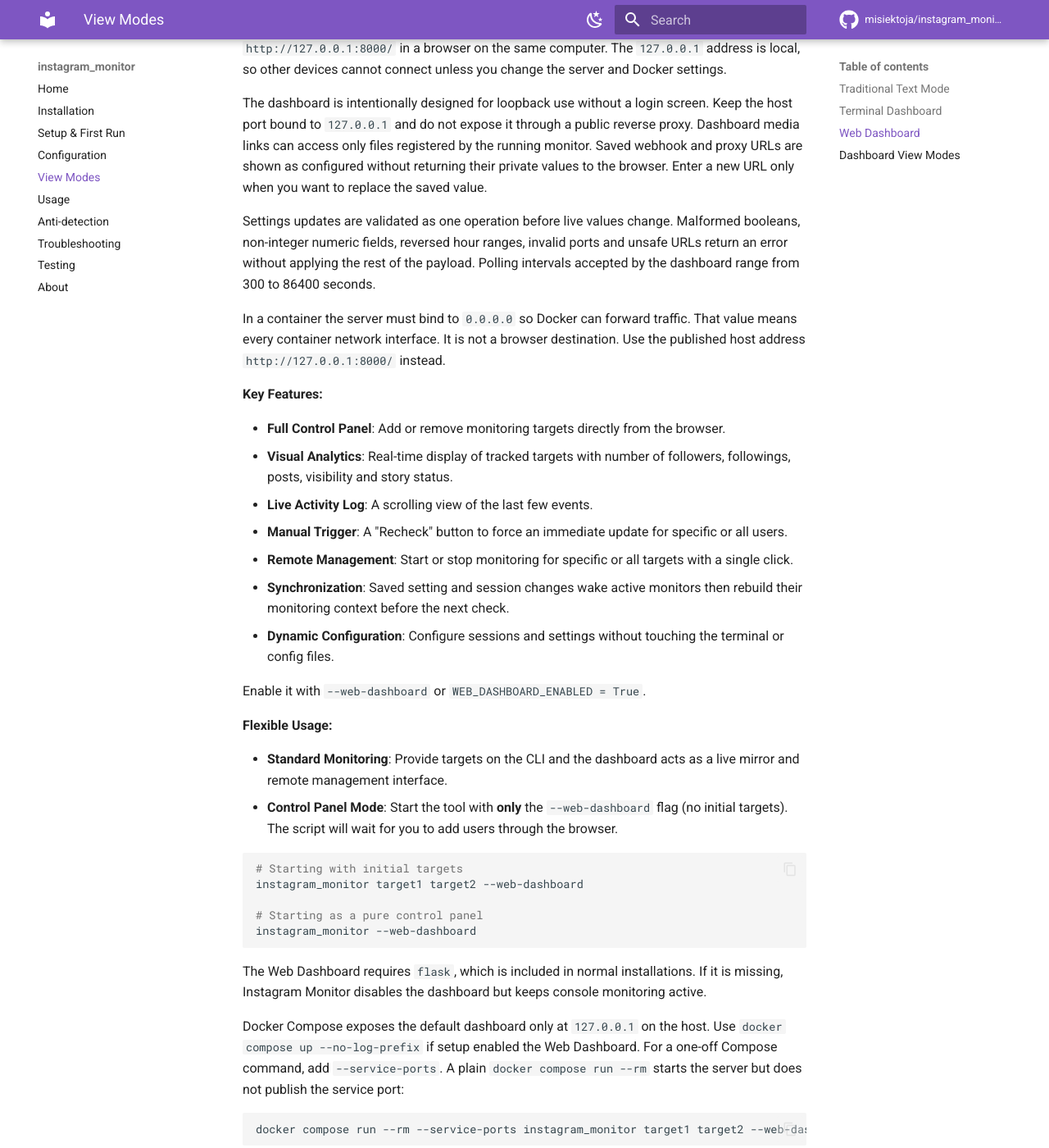
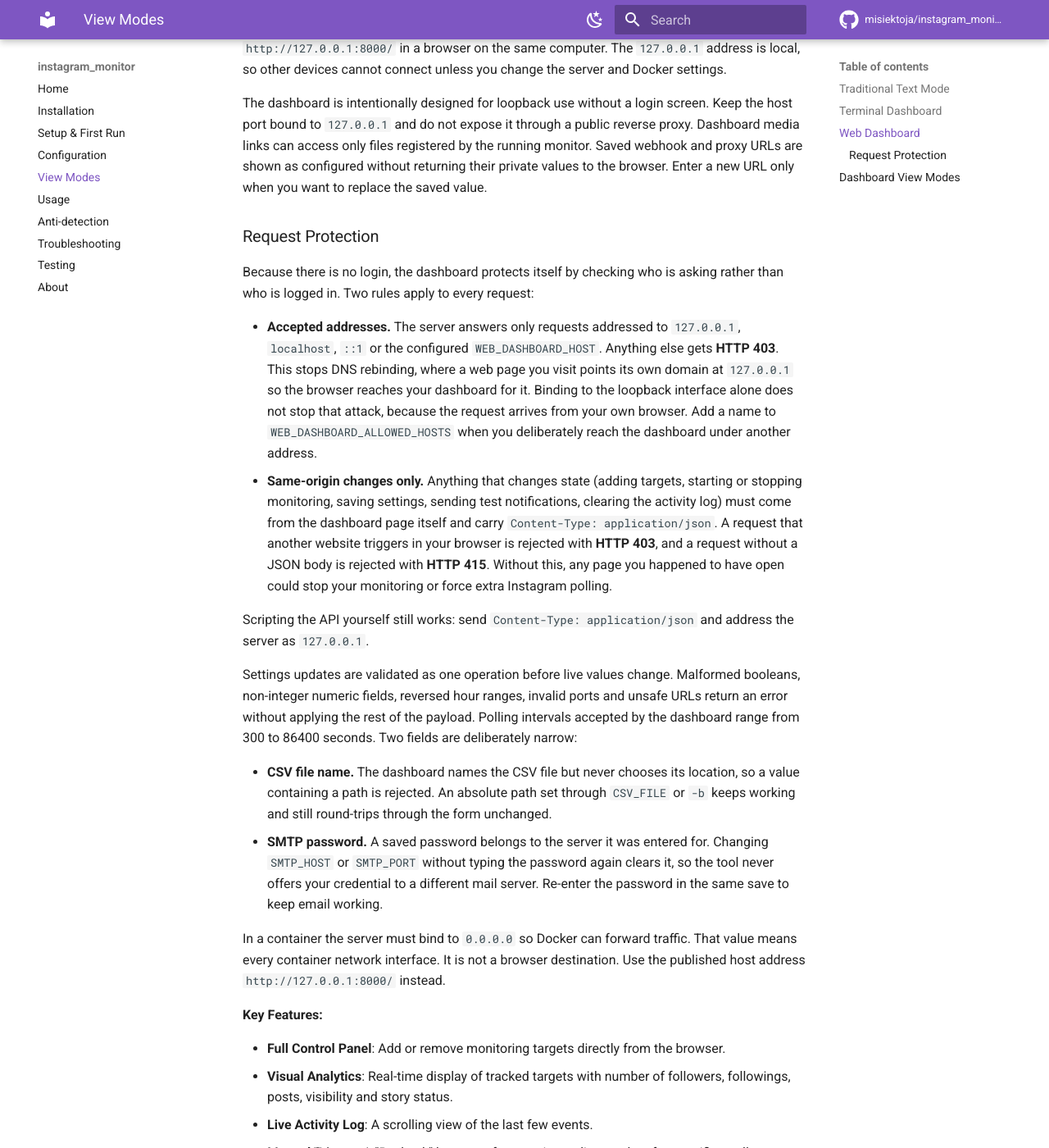
Before and after one commit to misiektoja/instagram_monitor, an MkDocs documentation site: the page built from docs/view-modes.md, in a window 1280 px wide and 1400 px high, scrolled down 1904 px. Shown: the whole window at 82% size. Built offline with MkDocs 1.6.1 and Material for MkDocs 9.7.7, drawn with Linux system fonts in a browser that asks for light colours; comment, search, counter and statistics services are not loaded.

Commit message:
docs(dashboard): explain request and credential protection

```diff
--- a/docs/view-modes.md
+++ b/docs/view-modes.md
@@ -62,7 +62,20 @@
 
 The dashboard is intentionally designed for loopback use without a login screen. Keep the host port bound to `127.0.0.1` and do not expose it through a public reverse proxy. Dashboard media links can access only files registered by the running monitor. Saved webhook and proxy URLs are shown as configured without returning their private values to the browser. Enter a new URL only when you want to replace the saved value.
 
-Settings updates are validated as one operation before live values change. Malformed booleans, non-integer numeric fields, reversed hour ranges, invalid ports and unsafe URLs return an error without applying the rest of the payload. Polling intervals accepted by the dashboard range from 300 to 86400 seconds.
+<a id="dashboard-request-protection"></a>
+### Request Protection
+
+Because there is no login, the dashboard protects itself by checking who is asking rather than who is logged in. Two rules apply to every request:
+
+- **Accepted addresses.** The server answers only requests addressed to `127.0.0.1`, `localhost`, `::1` or the configured `WEB_DASHBOARD_HOST`. Anything else gets **HTTP 403**. This stops DNS rebinding, where a web page you visit points its own domain at `127.0.0.1` so the browser reaches your dashboard for it. Binding to the loopback interface alone does not stop that attack, because the request arrives from your own browser. Add a name to `WEB_DASHBOARD_ALLOWED_HOSTS` when you deliberately reach the dashboard under another address.
+- **Same-origin changes only.** Anything that changes state (adding targets, starting or stopping monitoring, saving settings, sending test notifications, clearing the activity log) must come from the dashboard page itself and carry `Content-Type: application/json`. A request that another website triggers in your browser is rejected with **HTTP 403**, and a request without a JSON body is rejected with **HTTP 415**. Without this, any page you happened to have open could stop your monitoring or force extra Instagram polling.
+
+Scripting the API yourself still works: send `Content-Type: application/json` and address the server as `127.0.0.1`.
+
+Settings updates are validated as one operation before live values change. Malformed booleans, non-integer numeric fields, reversed hour ranges, invalid ports and unsafe URLs return an error without applying the rest of the payload. Polling intervals accepted by the dashboard range from 300 to 86400 seconds. Two fields are deliberately narrow:
+
+- **CSV file name.** The dashboard names the CSV file but never chooses its location, so a value containing a path is rejected. An absolute path set through `CSV_FILE` or `-b` keeps working and still round-trips through the form unchanged.
+- **SMTP password.** A saved password belongs to the server it was entered for. Changing `SMTP_HOST` or `SMTP_PORT` without typing the password again clears it, so the tool never offers your credential to a different mail server. Re-enter the password in the same save to keep email working.
 
 In a container the server must bind to `0.0.0.0` so Docker can forward traffic. That value means every container network interface. It is not a browser destination. Use the published host address `http://127.0.0.1:8000/` instead.
 
```
